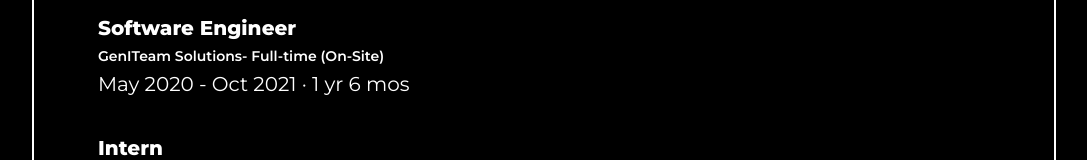
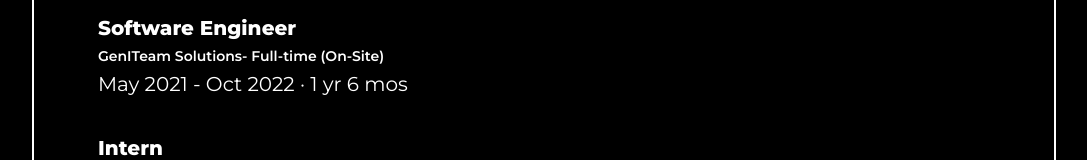
Before and after one commit to software-mha/software-mha.github.io, a React (Vite) app: page / in a window 1280 px wide. Both pictures are taken after a click on the button "Experience". Shown: the part 424-584 px from the top of the page, without its empty margins (96-1183 px from the left). Built offline with nearby package versions, Linux system fonts and the light colour scheme.

Commit message:
update Experience

```diff
--- a/src/pages/Exper.jsx
+++ b/src/pages/Exper.jsx
@@ -18,7 +18,7 @@ const Exper = ({ children }) => {
                         GenITeam Solutions- Full-time (On-Site)
                     </div>
                     <div className="font-normal">
-                        May 2020 - Oct 2021 · 1 yr 6 mos
+                        May 2021 - Oct 2022 · 1 yr 6 mos
                     </div>
                 </div>
                 <div className="flex flex-col gap-y-1 font-extrabold text-md md:text-xl lg:text-xl mt-2 bg-ThemeBg bg-opacity-50 lg:max-w-[40rem] p-2 rounded-xl -ml-2 w-max">
```
